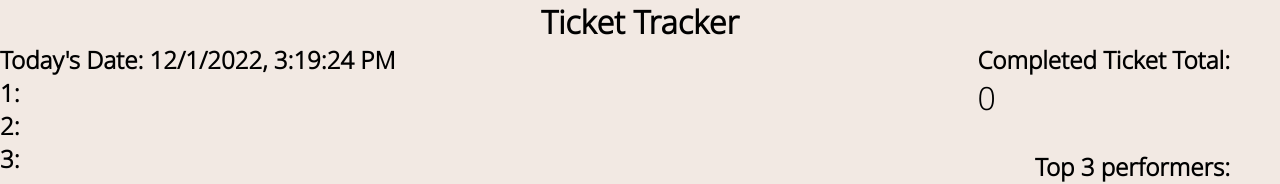
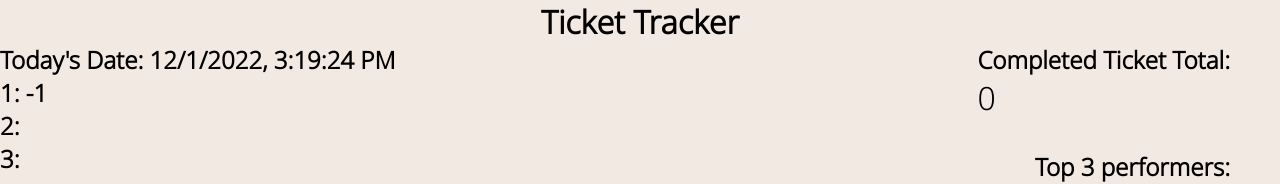
Before and after one commit to chrisbigland/ticket-tracker, a React (Create React App) app: page / in a window 1280 px wide. Shown: the top 184 px of the page. Built offline with nearby package versions, Linux system fonts and the light colour scheme.

Commit message:
first place in top 3 performers now identifies correct index number

```diff
--- a/src/App.jsx
+++ b/src/App.jsx
@@ -1,15 +1,16 @@
-import React, { useState } from 'react';
-import styles from './App.module.scss'
-import Employee from './components/Employee';
-import TicketTotal from './components/TicketTotal';
-import TopPerformers from './components/TopPerformers';
-import team from './data/data'
+import React, { useState } from "react";
+import { isCompositeComponent } from "react-dom/test-utils";
+import styles from "./App.module.scss";
+import Employee from "./components/Employee";
+import TicketTotal from "./components/TicketTotal";
+import TopPerformers from "./components/TopPerformers";
+import team from "./data/data";
 
 const App = () => {
-  const [totalTicketNo, setTotalTicketNo] = useState(0)
-  const [numberOne, setNumberOne] = useState("")
-  const [numberTwo, setNumberTwo] = useState("")
-  const [numberThree, setNumberThree] = useState("")
+  const [totalTicketNo, setTotalTicketNo] = useState(0);
+  const [numberOne, setNumberOne] = useState("");
+  const [numberTwo, setNumberTwo] = useState("");
+  const [numberThree, setNumberThree] = useState("");
   // first place to be name of someone calculated checking an array
   const [allScores, setAllScores] = useState([]);
 
@@ -27,8 +28,26 @@ const App = () => {
     />
   );
 
+  const allScoresCopy = [...allScores];
+  // console.log(allScoresCopy)
+  //{console.log(Math.max(allScoresCopy))};
 
+  let max = allScoresCopy[0];
 
+  for (let i = 0; i < allScoresCopy.length; i++) {
+    if (allScoresCopy[i] > max) {
+      max = allScoresCopy[i];
+    }
+  }
+  const positionOne = allScoresCopy.indexOf(max);
+  // console.log(allScoresCopy.indexOf(max))
+  console.log(positionOne);
+  //console.log(max.indexOf())
+
+  // const sortedNumbers = allScoresCopy.sort((a, b) => {
+  // return b - a;
+  //    });
+  //console.log(...sortedNumbers);
 
   // above - pass count back up like with totalTicketNo?
   return (
@@ -38,13 +57,14 @@ const App = () => {
         <TicketTotal totalTicketNo={totalTicketNo} />
       </div>
       <div className={styles.dateAndTotal}>
-    <h2 className={styles.date}>Today's Date:  {`${new Date().toLocaleString()}`}</h2>
-
+        <h2 className={styles.date}>
+          Today's Date: {`${new Date().toLocaleString()}`}
+        </h2>
       </div>
       <div>
         <h2 className={styles.topThree}>Top 3 performers:</h2>
 
-      <h2>1: {numberOne}</h2>
+        <h2>1: {positionOne}</h2>
         <h2>2: {numberTwo}</h2>
         <h2>3: {numberThree}</h2>
       </div>
@@ -54,7 +74,7 @@ const App = () => {
       </section>
     </React.Fragment>
   );
-}
+};
 
 export default App;
 
@@ -63,6 +83,5 @@ export default App;
 //https://www.folkstalk.com/tech/how-to-define-array-in-react-js-with-code-examples/
 // https://www.w3schools.com/react/react_es6_array_methods.asp
 
-
 // ideas - access employee.count, store that as a state for each employee and put those into an array to work out top numbers
 // store the employee name and their count as object items in an array.
--- a/src/components/Employee/Employee.jsx
+++ b/src/components/Employee/Employee.jsx
@@ -1,9 +1,17 @@
-import React, { useState, useEffect } from 'react'
-import { scryRenderedDOMComponentsWithClass } from 'react-dom/test-utils';
-import styles from './Employee.module.scss'
+import React, { useState, useEffect } from "react";
+import { scryRenderedDOMComponentsWithClass } from "react-dom/test-utils";
+import styles from "./Employee.module.scss";
 
-const Employee = ({totalTicketNo, setTotalTicketNo, employee, numberOne, setNumberOne, index, allScores, setAllScores}) => {
-
+const Employee = ({
+  totalTicketNo,
+  setTotalTicketNo,
+  employee,
+  numberOne,
+  setNumberOne,
+  index,
+  allScores,
+  setAllScores,
+}) => {
   // const {name, role} = props.employee;
   const [count, setCount] = useState(0);
   const subtraction = count > 0 ? count - 1 : 0;
@@ -12,12 +20,12 @@ const Employee = ({totalTicketNo, setTotalTicketNo, employee, numberOne, setNumb
 
   // `${props.setTotalTicketNo(${props.totalTicketNo} + count)}`
   const handlePlusClick = () => {
-        setCount(count + 1)
-        setTotalTicketNo(totalTicketNo + 1)
-        console.log(allScores[index])
-        (allScores[index] = count + 1)
+    setCount(count + 1);
+    setTotalTicketNo(totalTicketNo + 1)((allScores[index] = count + 1));
+
     setAllScores([...allScores]);
-    }
+    console.log(allScores);
+  };
 
   //const handlePlusClick = () => {
   //   setCount(count + 1)
@@ -37,20 +45,19 @@ const Employee = ({totalTicketNo, setTotalTicketNo, employee, numberOne, setNumb
   //copying array and updating item.
 
   const handleMinusClick = () => {
-        setCount(subtraction)
-        setTotalTicketNo(totalSubtraction)
-        (allScores[index] = subtraction)
+    setCount(subtraction);
+    setTotalTicketNo(totalSubtraction)((allScores[index] = subtraction));
     setAllScores([...allScores]);
-    }
+  };
 
   const calculateRanking = (count) => {
     //could I get each count to add to an array as they are being mapped and then apply logic to work out position in that array?
-        const indivCount = count
-        return indivCount
-    }
+    const indivCount = count;
+    return indivCount;
+  };
 
-    const employeeName = employee.name
-    console.log(employeeName)
+  const employeeName = employee.name;
+  console.log(employeeName);
   // let numbersArr = [{}]
   // create an array of objects here? with employee name and count?
   //const getEmployeeNumbers = (employeeName, count) => {
@@ -64,7 +71,7 @@ const Employee = ({totalTicketNo, setTotalTicketNo, employee, numberOne, setNumb
   //numbersArr.push(count)
   // return employeeNameAndNumber
   //  }
-    console.log(count)
+  console.log(count);
 
   return (
     <React.Fragment>
@@ -74,12 +81,18 @@ const Employee = ({totalTicketNo, setTotalTicketNo, employee, numberOne, setNumb
         </div>
         <div className={styles.plusMinus}>
           <span>
-                <button className={styles.btn} onClick={() => handleMinusClick()}>-</button></span>
+            <button className={styles.btn} onClick={() => handleMinusClick()}>
+              -
+            </button>
+          </span>
           <span>
-                <button className={styles.btn} onClick={() => handlePlusClick()}>+</button></span>
+            <button className={styles.btn} onClick={() => handlePlusClick()}>
+              +
+            </button>
+          </span>
 
           <span>
-              {/*  <button onClick={() => getEmployeeNumbers()}>work out ranking </button> */ }
+            {/*  <button onClick={() => getEmployeeNumbers()}>work out ranking </button> */}
           </span>
         </div>
 
@@ -89,7 +102,7 @@ const Employee = ({totalTicketNo, setTotalTicketNo, employee, numberOne, setNumb
         </div>
       </div>
     </React.Fragment>
-  )
-}
+  );
+};
 
-export default Employee
+export default Employee;
```
Lines whose indentation alone changed are shown as unchanged.
